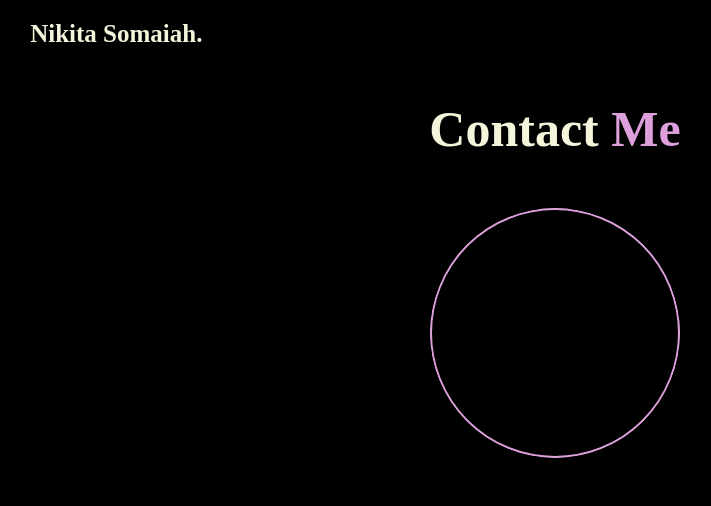
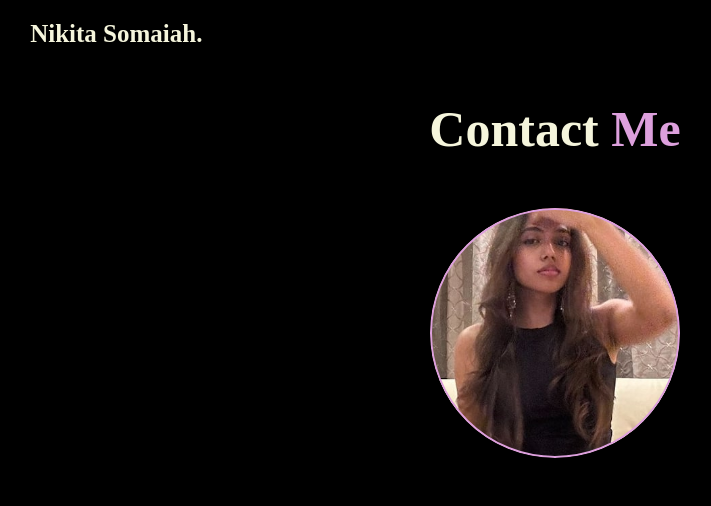
Before and after one commit to nikitasomaiah/hack, a plain HTML site: page contactusmkthn.html in a window 1280 px wide. Shown: the top 506 px of the page, without its empty margins (85-796 px from the left). Drawn offline with nearby package versions, Linux system fonts and the light colour scheme; a web font is replaced by a local one.

Commit message:
Update contactusmkthn.html

```diff
--- a/contactusmkthn.html
+++ b/contactusmkthn.html
@@ -115,7 +115,7 @@
         <h2 class="heading">Contact<span> Me </span></h2>
 
         <div class="about-img">
-            <img src="Screenshot 2024-01-05 at 7.18.59 PM.png" alt="">
+            <img src="img.jpg" alt="">
             <span class="circle-spin "></span>
         </div>
         <br>
```
